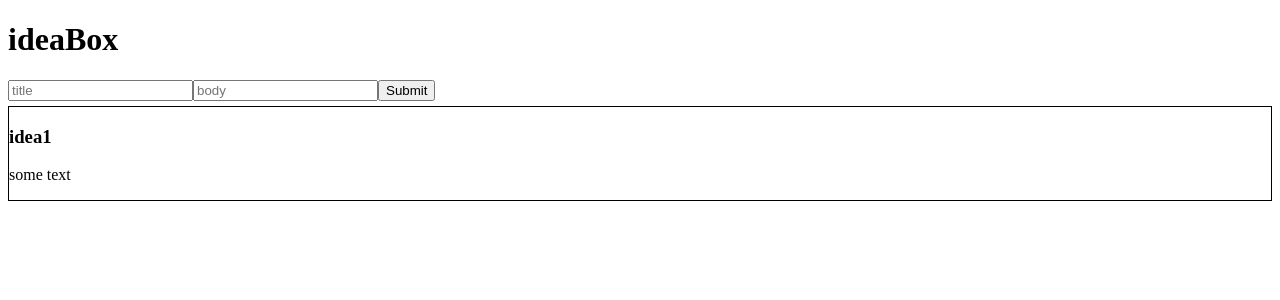
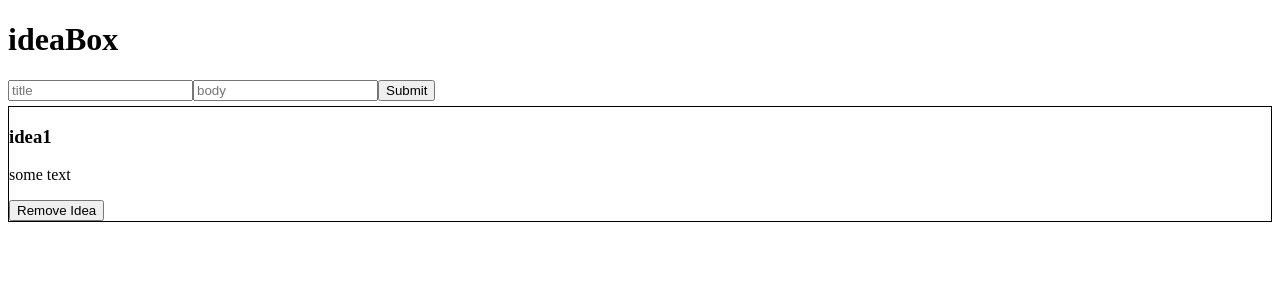
Before and after one commit to jaredeklin/idea-box-angular, an Angular app: page / in a window 1280 px wide. Shown: the top 300 px of the page. Built offline with nearby package versions, Linux system fonts and the light colour scheme.

Commit message:
Add delete idea functionality

```diff
--- a/src/app/app.component.html
+++ b/src/app/app.component.html
@@ -3,4 +3,5 @@
 <app-idea-container
   *ngFor="let idea of ideas"
   [idea]="idea"
+  (deleteIdea)="onDeleteIdea($event)"
 ></app-idea-container>
--- a/src/app/app.component.ts
+++ b/src/app/app.component.ts
@@ -12,4 +12,8 @@ export class AppComponent {
   onAddIdea(idea: {id: number, title: string, body: string}) {
     this.ideas.push(idea)
   }
+
+  onDeleteIdea(id: number) {
+    this.ideas = this.ideas.filter(idea => idea.id !== id)
+  }
 }
--- a/src/app/idea-container/idea-container.component.html
+++ b/src/app/idea-container/idea-container.component.html
@@ -1,4 +1,5 @@
 <article style="border: 1px solid; margin: 5px 0 0 0;">
   <h3>{{idea.title}}</h3>
   <p>{{idea.body}}</p>
+  <button (click)="removeIdea(idea.id)">Remove Idea</button>
 </article>
--- a/src/app/idea-container/idea-container.component.ts
+++ b/src/app/idea-container/idea-container.component.ts
@@ -1,4 +1,4 @@
-import { Component, OnInit, Input } from '@angular/core';
+import { Component, OnInit, Input, Output, EventEmitter } from '@angular/core';
 
 @Component({
   selector: 'app-idea-container',
@@ -8,10 +8,14 @@ import { Component, OnInit, Input } from '@angular/core';
 export class IdeaContainerComponent implements OnInit {
 
   @Input() idea: {id: number, title: string, body: string}
+  @Output() deleteIdea = new EventEmitter<{number}>()
 
   constructor() { }
 
   ngOnInit() {
   }
 
+  removeIdea(id) {
+    this.deleteIdea.emit(id)
+  }
 }
```
